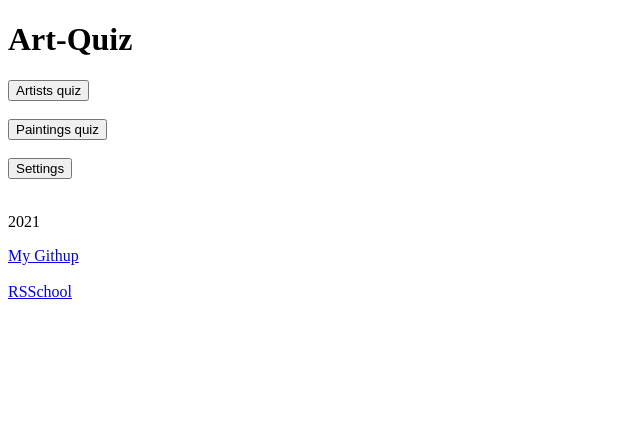
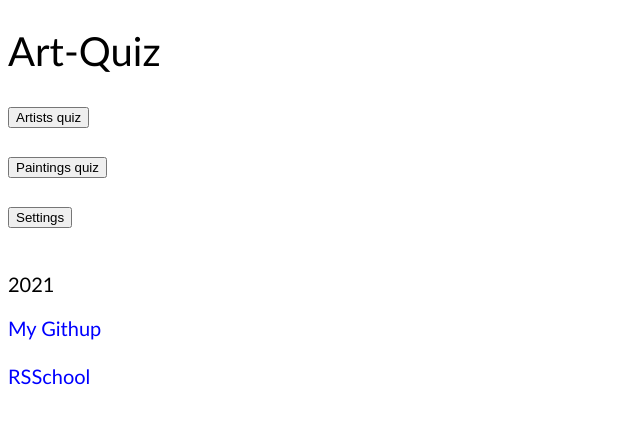
Before and after one commit to khoncharov/Art-Quiz-proto, a website: page index.html in a window 1280 px wide. Shown: the whole page, without its empty margins (0-640 px from the left). Drawn offline with Linux system fonts and the light colour scheme.

Commit message:
feat: add min css, add mockup pics

```diff
--- /dev/null
+++ b/css/default.css
@@ -0,0 +1,31 @@
+/* Basic setup */
+
+/* :root {} */
+
+html {
+  font-family: "Gill Sans", "Gill Sans MT", Calibri, "Trebuchet MS", sans-serif;
+  font-size: 20px;
+}
+
+*,
+*:before,
+*:after {
+  box-sizing: border-box;
+  /* margin: 0; */
+  /* padding: 0; */
+  font-weight: normal;
+}
+
+img {
+  max-width: 100%;
+  height: auto;
+}
+
+li {
+  list-style: none;
+}
+
+a {
+  text-decoration: none;
+  color: blue;
+}
--- a/index.html
+++ b/index.html
@@ -5,6 +5,7 @@
     <meta http-equiv="X-UA-Compatible" content="IE=edge" />
     <meta name="viewport" content="width=device-width, initial-scale=1.0" />
     <title>ArtQuiz</title>
+    <link rel="stylesheet" href="style.css" />
   </head>
   <body>
     <div id="app"></div>
--- a/index.js
+++ b/index.js
@@ -85,15 +85,16 @@ class View {
         <button id="home-page-btn">Home</button>
       </header>
       <main>
-        <div class="group-card">
+        <!-- Looks like array -->
+        <div class="group-card" style="background-color: aquamarine">
           <h3>Group 1</h3>
           <p>7/10</p>
-          <img src="#" alt="Group cover" />
+          <img src="./assets/img/default100.jpg" alt="Group cover" />
         </div>
-        <div class="group-card">
+        <div class="group-card" style="background-color: aquamarine">
           <h3>Group 10</h3>
           <p>-/10</p>
-          <img src="#" alt="Group cover" />
+          <img src="./assets/img/default100.jpg" alt="Group cover" />
         </div>
       </main>`;
     return content;
--- /dev/null
+++ b/style.css
@@ -0,0 +1 @@
+@import url(./css/default.css);
```
Also changed, not shown: templates.html (+6 -5 lines), assets/img/default100.jpg (added), assets/img/default300.jpg (added), assets/img/default600.jpg (added).
